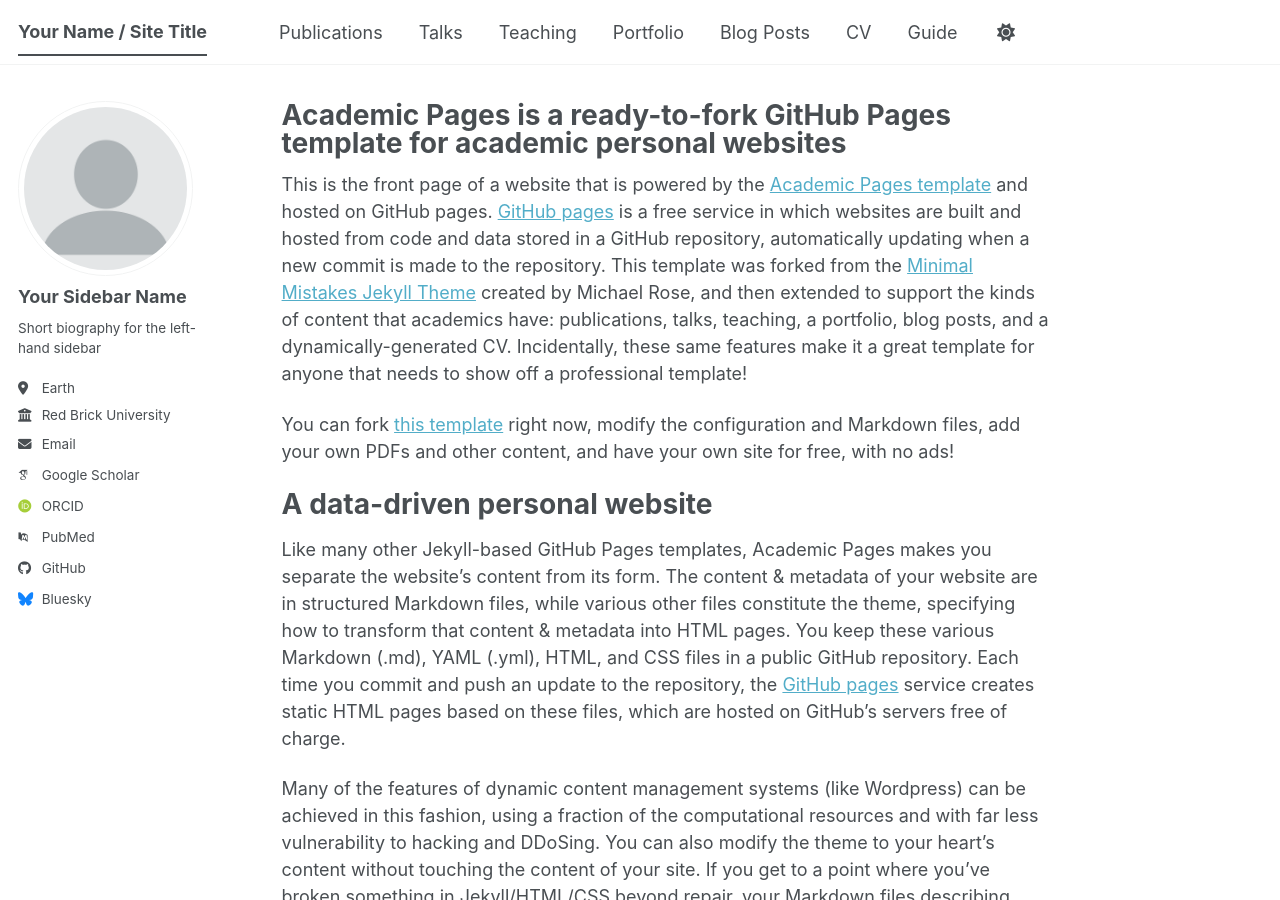
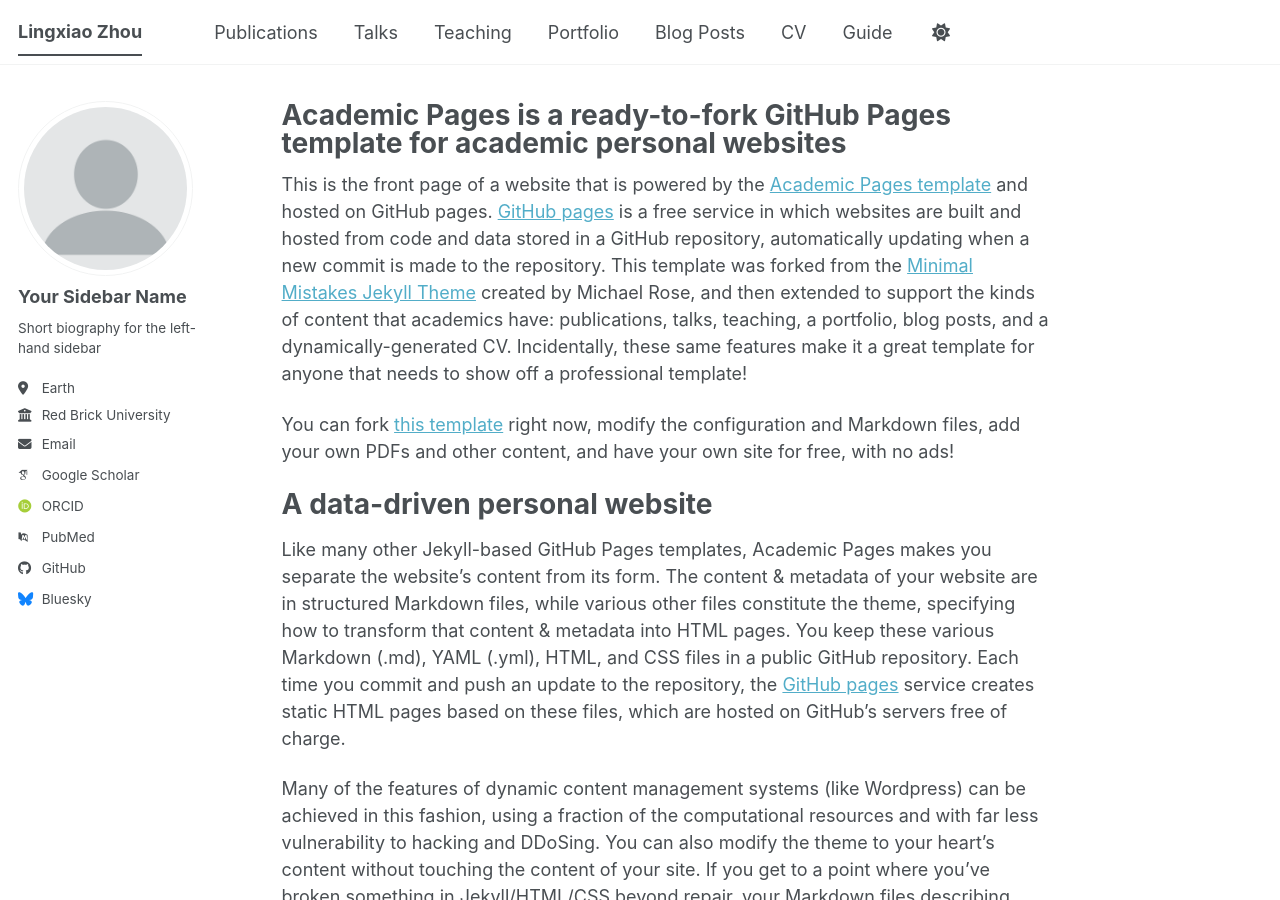
Before and after one commit to LingxiaoZhou001/LingxiaoZhou.github.io, a Jekyll site: the page built from _pages/about.md, in a window 1280 px wide and 900 px high. Built offline with Jekyll 4.4.1, drawn with Linux system fonts in a browser that asks for light colours; some web fonts are replaced; a script bundle is joined from its source files by our own code; library files that are not in the unit come from our copies.

Commit message:
Update _config.yml

```diff
--- a/_config.yml
+++ b/_config.yml
@@ -9,7 +9,7 @@
 # Basic Site Settings
 locale                   : "en-US"
 site_theme               : "default" # The available themes options are "default", "air", "sunrise", "mint", "dirt" and "contrast"
-title                    : "Your Name / Site Title"
+title                    : "Lingxiao Zhou"
 title_separator          : "-"
 name                     : &name "Your Name"
 description              : &description "Your Name's academic portfolio"   # Update this with a general description of your site, this is the default if not overridden by a page
```
